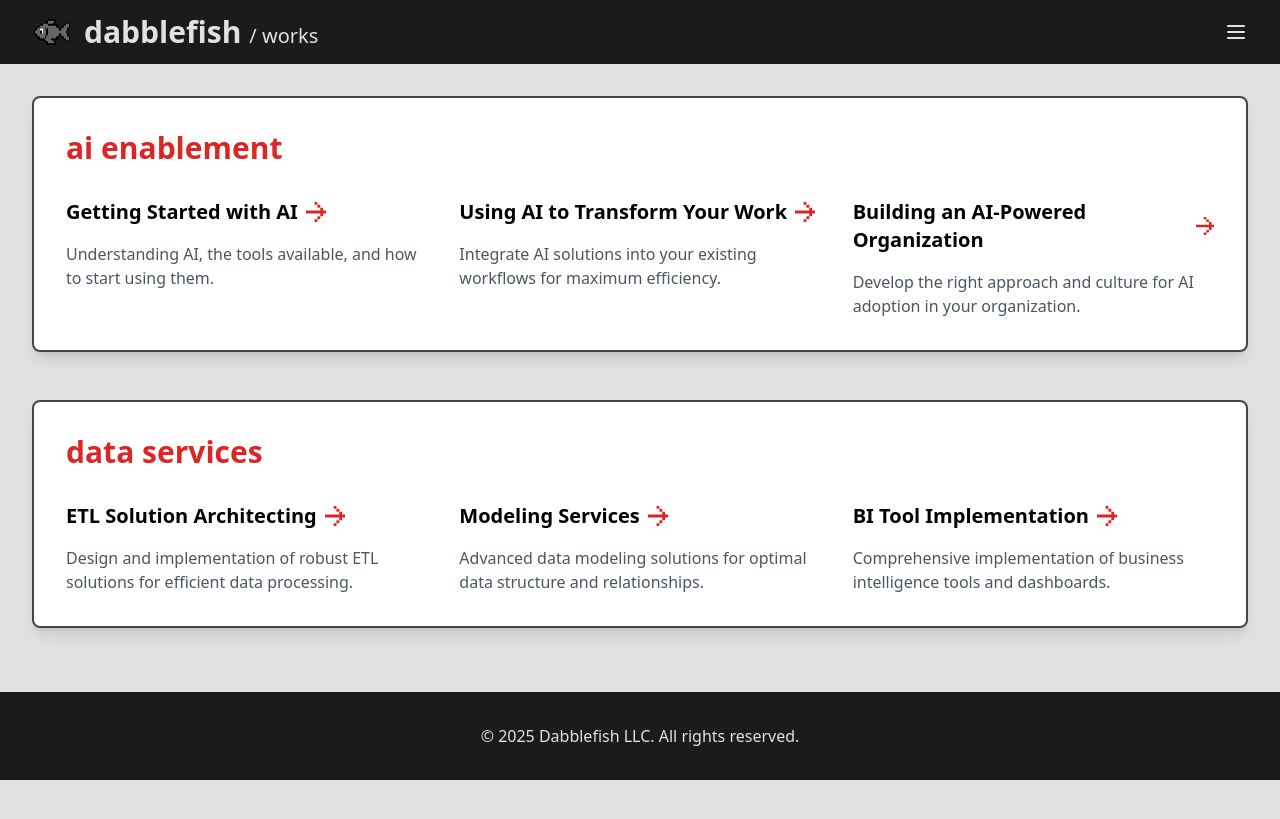
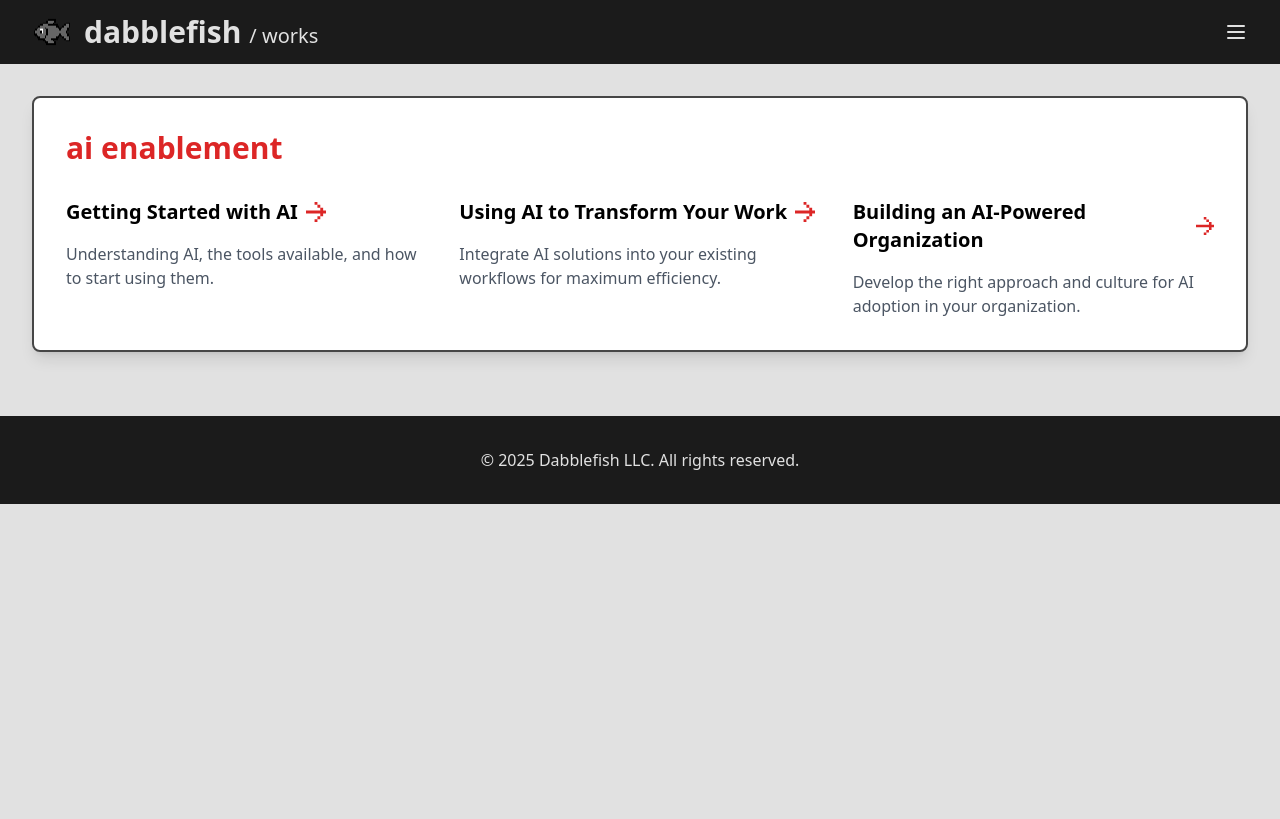
Before and after one commit to dabblefish-solutions/dabblefish-solutions.github.io, a Jekyll site: the page built from works/index.html, in a window 1280 px wide. Shown: the top 819 px of the page. Built offline with Jekyll 4.4.1, drawn with Linux system fonts in a browser that asks for light colours; nearby versions of some CDN libraries.

Commit message:
data purge

```diff
--- a/works/index.html
+++ b/works/index.html
@@ -1,14 +1,14 @@
 ---
 layout: default
 title: Works
-description: Our portfolio of AI enablement and data solutions
+description: Our portfolio of AI enablement solutions
 section: works
 ---
 
 <section class="pt-24 pb-16">
     <div class="max-w-7xl mx-auto px-4 sm:px-6 lg:px-8">
         <!-- AI Enablement Card -->
-        <div class="bg-white rounded-lg shadow-lg p-8 mb-12 border-2 border-neutral">
+        <div class="bg-white rounded-lg shadow-lg p-8 border-2 border-neutral">
             <h2 class="text-red-600 text-3xl font-bold mb-8">ai enablement</h2>
             <div class="grid md:grid-cols-3 gap-8">
                 <!-- AI Jumpstart -->
@@ -45,44 +45,5 @@ section: works
                 </div>
             </div>
         </div>
-
-        <!-- Data Services Card -->
-        <div class="bg-white rounded-lg shadow-lg p-8 border-2 border-neutral">
-            <h2 class="text-red-600 text-3xl font-bold mb-8">data services</h2>
-            <div class="grid md:grid-cols-3 gap-8">
-                <!-- ETL Solution Architecting -->
-                <div>
-                    <h3 class="text-xl font-bold mb-4 flex items-center">
-                        <a href="/works/data.html#etl" class="flex items-center group">
-                            <span>ETL Solution Architecting</span>
-                            {% include icon.html name="arrow" color="text-red-600 group-hover:text-primary-dark transition-colors" %}
-                        </a>
-                    </h3>
-                    <p class="text-gray-600">Design and implementation of robust ETL solutions for efficient data processing.</p>
-                </div>
-
-                <!-- Modeling Services -->
-                <div>
-                    <h3 class="text-xl font-bold mb-4 flex items-center">
-                        <a href="/works/data.html#modeling" class="flex items-center group">
-                            <span>Modeling Services</span>
-                            {% include icon.html name="arrow" color="text-red-600 group-hover:text-primary-dark transition-colors" %}
-                        </a>
-                    </h3>
-                    <p class="text-gray-600">Advanced data modeling solutions for optimal data structure and relationships.</p>
-                </div>
-
-                <!-- BI Tool Implementation Services -->
-                <div>
-                    <h3 class="text-xl font-bold mb-4 flex items-center">
-                        <a href="/works/data.html#bi" class="flex items-center group">
-                            <span>BI Tool Implementation</span>
-                            {% include icon.html name="arrow" color="text-red-600 group-hover:text-primary-dark transition-colors" %}
-                        </a>
-                    </h3>
-                    <p class="text-gray-600">Comprehensive implementation of business intelligence tools and dashboards.</p>
-                </div>
-            </div>
-        </div>
     </div>
 </section>
```
Also changed, not shown: index.html (+10 -10 lines), 4 other files.
